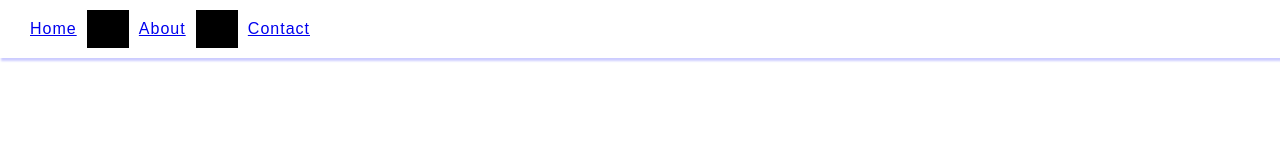
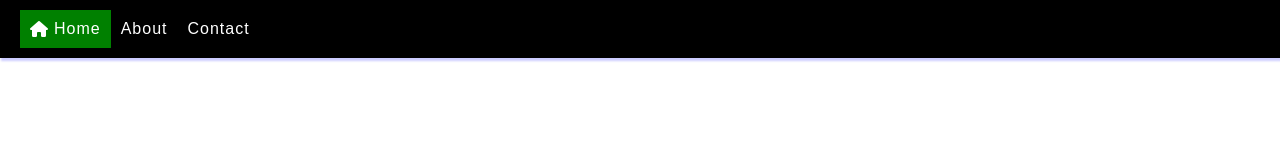
Before and after one commit to sadatnazarli/W3Scholl-3, a plain HTML site: page index.html in a window 1280 px wide. Drawn offline with Linux system fonts and the light colour scheme.

Commit message:
fixed css

```diff
--- a/assets/style/style.css
+++ b/assets/style/style.css
@@ -7,6 +7,7 @@
 
 nav {
   width: 100%;
+  background-color: black;
   height: auto;
   padding: 10px 20px;
   display: flex;
@@ -14,23 +15,41 @@ nav {
   position: sticky;
   top: 0;
   box-shadow: 2px 2px 2px 1px rgba(0, 0, 255, 0.2);
+}
 
 .menu {
-    background-color: black;
   list-style: none;
   display: flex;
   align-items: center;
-    justify-content: space-between;
-    width: 300px;
+}
 
-    li {
-      background-color: white;
+.menu .home {
+  display: flex;
+  align-items: center;
+  background-color: green;
+}
 
+.menu .home i {
+  margin-right: 5px;
+  color: white;
+}
+
+.menu .home a {
+  color: white;
+  text-decoration: none;
+}
+
+.menu li {
+  color: white;
   letter-spacing: 1px;
   padding: 10px;
-      &:hover {
+}
+
+.menu li a {
+  color: white;
+  text-decoration: none;
+}
+
+.menu li:hover {
   background-color: rgba(128, 128, 128, 0.63);
 }
-    }
-  }
-}
--- a/index.html
+++ b/index.html
@@ -4,12 +4,21 @@
     <meta charset="UTF-8" />
     <meta name="viewport" content="width=device-width, initial-scale=1.0" />
     <title>Template 3</title>
+    <link
+      rel="stylesheet"
+      href="https://cdnjs.cloudflare.com/ajax/libs/font-awesome/6.5.2/css/all.min.css"
+      integrity="sha512-SnH5WK+bZxgPHs44uWIX+LLJAJ9/2PkPKZ5QiAj6Ta86w+fsb2TkcmfRyVX3pBnMFcV7oQPJkl9QevSCWr3W6A=="
+      crossorigin="anonymous"
+      referrerpolicy="no-referrer"
+    />
     <link rel="stylesheet" href="./assets/style/style.css" />
   </head>
   <body>
     <nav>
       <ul class="menu">
-        <li><a href="#">Home</a></li>
+        <li class="home">
+          <i class="fa-solid fa-house"></i><a href="#">Home</a>
+        </li>
         <li><a href="#">About</a></li>
         <li><a href="#">Contact</a></li>
       </ul>
```
Lines whose indentation alone changed are shown as unchanged.
